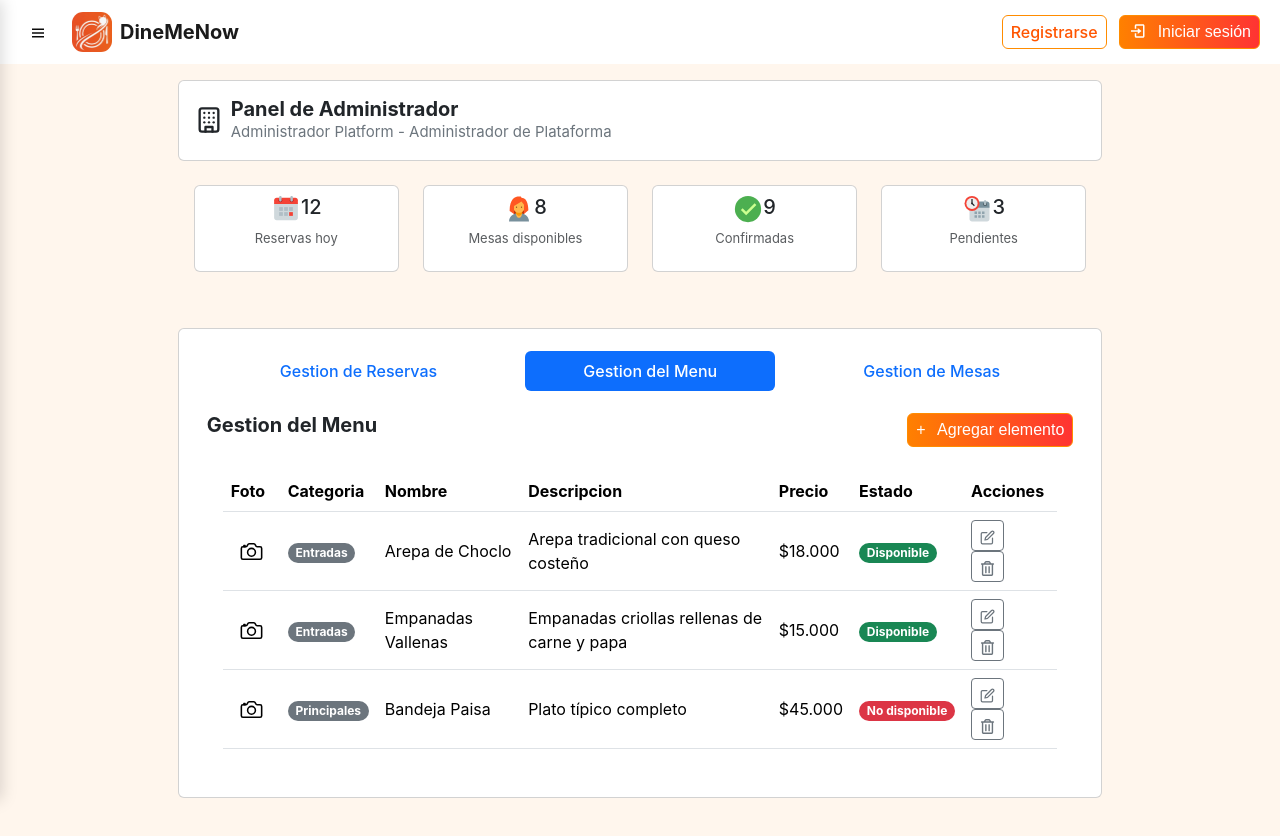
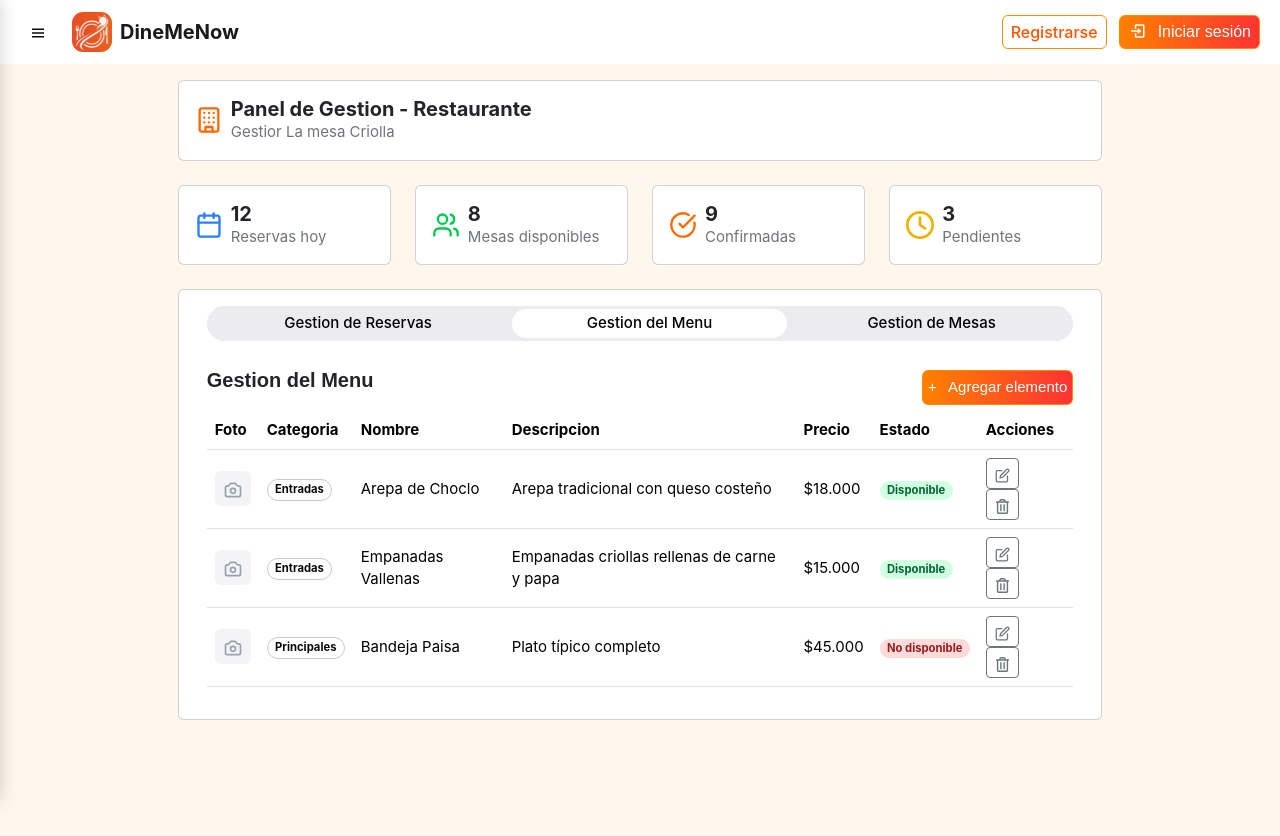
Before and after one commit to RonaldoBarragan/DineMeNow-Frontend, a React (Vite) app: page /restaurante/vista in a window 1280 px wide. Both pictures are taken after a click on the tab "Gestion del Menu". Shown: the top 836 px of the page. Built offline with nearby package versions, Linux system fonts and the light colour scheme.

Commit message:
Cambio section menu

```diff
--- a/src/components/comVista-Restaurante/Estadisticas.jsx
+++ b/src/components/comVista-Restaurante/Estadisticas.jsx
@@ -1,35 +1,58 @@
 import { Card, Col, Row } from "react-bootstrap";
-import { FcPlanner } from "react-icons/fc";
-import { FcOk } from "react-icons/fc";
-import { FcOvertime } from "react-icons/fc";
-import { FcBusinesswoman } from "react-icons/fc";
+import { FiCalendar } from "react-icons/fi";
+import { LuUsers } from "react-icons/lu";
+import { LuCircleCheckBig } from "react-icons/lu";
+import { FaRegClock } from "react-icons/fa6";
 
 export default function Stat() {
     return (
         <>
-        <Row className="mb-4">
-            <Col className="mb-3">
-            <Card className="p-2 align-items-center">
-                <Card.Title className="mb-0"><FcPlanner size={30} />12</Card.Title>
-                <p className="text-muted letra-size">Reservas hoy</p>
+        <Row className="mb-4 p-0">
+            <Col>
+            <Card>
+                <Card.Body className="d-flex align-items-center gap-2">
+                    <FiCalendar className="icon-color-reservas" size={28} />
+                    <div className="flex-column">
+                        <Card.Title className="fw-bold mb-0">12</Card.Title>
+                        <Card.Text className="text-left mt-0 fs-propio">Reservas hoy</Card.Text>
+                    </div>
+                </Card.Body>
             </Card>
             </Col>
-            <Col className="mb-3">
-            <Card className="p-2 align-items-center">
-                <Card.Title className="mb-0"><FcBusinesswoman size={30} />8</Card.Title>
-                <p className="text-muted letra-size">Mesas disponibles</p>
+
+            <Col>
+            <Card>
+                <Card.Body className="d-flex align-items-center gap-2">
+                    <LuUsers className="icon-color-mesas" size={28} />
+                    <div className="flex-column">
+                        <Card.Title className="fw-bold mb-0">8</Card.Title>
+                        <Card.Text className="text-left mt-0 fs-propio">Mesas disponibles</Card.Text>
+                    </div>
+                </Card.Body>
             </Card>
             </Col>
-            <Col className="mb-3">
-            <Card className="p-2 align-items-center">
-                <Card.Title className="mb-0"><FcOk size={30} />9</Card.Title>
-                <p className="text-muted letra-size">Confirmadas</p>
+
+            <Col>
+            <Card>
+                <Card.Body className="d-flex align-items-center gap-2">
+                    <LuCircleCheckBig className="icon-color-confirms" size={28} />
+                    <div className="flex-column">
+                        <Card.Title className="fw-bold mb-0">9</Card.Title>
+                        <Card.Text className="text-left mt-0 fs-propio">Confirmadas</Card.Text>
+                    </div>
+                </Card.Body>
             </Card>
             </Col>
-            <Col className="mb-3">
-            <Card className="p-2 align-items-center">
-                <Card.Title className="mb-0"><FcOvertime size={30} />3</Card.Title>
-                <p className="text-muted letra-size">Pendientes</p>
+
+            <Col>
+            <Card>
+                <Card.Body className="d-flex align-items-center gap-2">
+                    <FaRegClock className="icon-color-reserva-pending" size={28} />
+                    <div className="flex-column">
+                        <Card.Title className="fw-bold mb-0">3</Card.Title>
+                        <Card.Text className="text-left mt-0 fs-propio">Pendientes</Card.Text>
+                    </div>
+                </Card.Body>
             </Card>
             </Col>
 
--- a/src/components/comVista-Restaurante/Menu.jsx
+++ b/src/components/comVista-Restaurante/Menu.jsx
@@ -1,15 +1,18 @@
-import { Card, Table, Button, Badge } from "react-bootstrap";
+import { Table, Button, Badge } from "react-bootstrap";
 import { FaRegTrashAlt } from "react-icons/fa";
 import { FiEdit } from "react-icons/fi";
 import { IoCameraOutline } from "react-icons/io5";
+import { HiOutlineCamera } from "react-icons/hi";
 
 export default function Menu() {
     return (
         <>
-        <Card.Title className="fw-bold d-flex justify-content-between">Gestion del Menu<Button size="sm" className="buttonNaranjaDegrade"><span className="me-2">+</span> Agregar elemento</Button></Card.Title>
+        <div className="d-flex justify-content-between align-items-center">
+            <h3 className="fw-bold mb-3">Gestion del Menu</h3>
+            <Button size="sm" className="buttonNaranjaDegrade style-button-AddElement"><span className="me-2">+</span> Agregar elemento</Button>
+        </div>
         {/* Tabla */}
-        <Card.Body>
-            <Table hover>
+        <Table className="align-middle fs-propio">
             <thead>
                 <tr>
                     <th>Foto</th>
@@ -21,15 +24,15 @@ export default function Menu() {
                     <th>Acciones</th>
                 </tr>
             </thead>
-                <tbody className="align-middle letra-size-tabla">
+            <tbody>
                 {/* FILA 1 */}
                 <tr>
-                        <td><span className="fondo-tab p-2 rounded"><IoCameraOutline size={25} /></span></td>
-                        <td><Badge bg="secondary" pill>Entradas</Badge></td>
+                    <td><span className="p-2 rounded icon-bg-camera-color"><HiOutlineCamera size={20} /></span></td>
+                    <td><Badge className="badge-table-category" pill>Entradas</Badge></td>
                     <td>Arepa de Choclo</td>
                     <td>Arepa tradicional con queso costeño</td>
                     <td>$18.000</td>
-                        <td><Badge bg="success" pill>Disponible</Badge></td>
+                    <td><Badge className="badge-table-positivo-state" pill>Disponible</Badge></td>
                     <td>
                         <Button variant="outline-secondary" size="sm" className="me-2"><FiEdit size={15} /></Button>
                         <Button variant="outline-secondary" size="sm" className="me-2"><FaRegTrashAlt size={15} /></Button>
@@ -38,12 +41,12 @@ export default function Menu() {
 
                 {/* FILA 2 */}
                 <tr>
-                        <td><span className="fondo-tab p-2 rounded"><IoCameraOutline size={25} /></span></td>
-                        <td><Badge bg="secondary" pill>Entradas</Badge></td>
+                    <td><span className="p-2 rounded icon-bg-camera-color"><HiOutlineCamera size={20} /></span></td>
+                    <td><Badge className="badge-table-category" pill>Entradas</Badge></td>
                     <td>Empanadas Vallenas</td>
                     <td>Empanadas criollas rellenas de carne y papa</td>
                     <td>$15.000</td>
-                        <td><Badge bg="success" pill>Disponible</Badge></td>
+                    <td><Badge className="badge-table-positivo-state" pill>Disponible</Badge></td>
                     <td>
                         <Button variant="outline-secondary" size="sm" className="me-2"><FiEdit size={15} /></Button>
                         <Button variant="outline-secondary" size="sm" className="me-2"><FaRegTrashAlt size={15} /></Button>
@@ -52,12 +55,12 @@ export default function Menu() {
 
                 {/* FILA 3 */}
                 <tr>
-                        <td><span className="fondo-tab p-2 rounded"><IoCameraOutline size={25} /></span></td>
-                        <td><Badge bg="secondary" pill>Principales</Badge></td>
+                    <td><span className="p-2 rounded icon-bg-camera-color"><HiOutlineCamera size={20} /></span></td>
+                    <td><Badge className="badge-table-category" pill>Principales</Badge></td>
                     <td>Bandeja Paisa</td>
                     <td>Plato típico completo</td>
                     <td>$45.000</td>
-                        <td><Badge bg="danger" pill>No disponible</Badge></td>
+                    <td><Badge className="badge-table-negativo-state" pill>No disponible</Badge></td>
                     <td>
                         <Button variant="outline-secondary" size="sm" className="me-2"><FiEdit size={15} /></Button>
                         <Button variant="outline-secondary" size="sm" className="me-2"><FaRegTrashAlt size={15} /></Button>
@@ -65,7 +68,6 @@ export default function Menu() {
                 </tr>
             </tbody>
         </Table>
-        </Card.Body>
         </>
     )
 }
--- a/src/components/comVista-Restaurante/Nav-Secciones.jsx
+++ b/src/components/comVista-Restaurante/Nav-Secciones.jsx
@@ -7,7 +7,7 @@ export default function NavSecciones() {
     return (
         <>
         <Container className="per">
-            <Tabs defaultActiveKey="Reservas" className="mb-3 fondo-tab rounded-pill" variant="pills" fill>
+            <Tabs defaultActiveKey="Reservas" className="mb-4 rounded-pill tab-restaurant" variant="pills" fill>
                 <Tab eventKey="Reservas" title="Gestion de Reservas">
                     <Reservas />
                 </Tab>
--- a/src/components/comVista-Restaurante/Tittle.jsx
+++ b/src/components/comVista-Restaurante/Tittle.jsx
@@ -6,10 +6,10 @@ export default function Tittle() {
     <>
     <Card className="mb-4">
         <Card.Body className="d-flex align-items-center gap-2">
-            <LuBuilding size={28} />
+            <LuBuilding className="icon-color-panel" size={28} />
             <div className="flex-column">
-                <Card.Title className="fw-bold mb-0">Panel de Administrador</Card.Title>
-                <Card.Text className="text-left mt-0 fs-propio">Administrador Platform - Administrador de Plataforma</Card.Text>
+                <Card.Title className="fw-bold mb-0">Panel de Gestion - Restaurante</Card.Title>
+                <Card.Text className="text-left mt-0 fs-propio">Gestior La mesa Criolla</Card.Text>
             </div>
         </Card.Body>
     </Card>
--- a/src/components/comVista-Restaurante/style.css
+++ b/src/components/comVista-Restaurante/style.css
@@ -1,14 +1,91 @@
 /*No tocar*/
 .margen-provi {
-  margin-top: 5rem !important;
+    margin-top: 5rem !important;
 }
 /**/
 
 .container-principal-propio {
-  max-width: 85%;
-  min-height: 100vh;
+    max-width: 85%;
+    min-height: 100vh;
 }
+
 .fs-propio {
-  font-size: 15px;
+    font-size: 15px;
 }
+
+.style-button-AddElement {
+    font-size: 15px !important;
+    height: max-content;
+    padding: 5px;
+}
+
 /*Color icons*/
+.icon-color-panel {
+    color: #ff6900;
+}
+
+.icon-color-reservas {
+    color: #2b7fff;
+}
+
+.icon-color-mesas {
+    color: #00c950;
+}
+
+.icon-color-confirms {
+    color: #ff6900;
+}
+
+.icon-color-reserva-pending {
+    color: #f0b100;
+}
+
+.icon-bg-camera-color {
+    color: #99a1af;
+    background-color: #f3f4f6;
+}
+
+/*Badges*/
+.badge-table-category {
+    background-color: transparent !important;
+    color: #0a0a0a;
+    border: 1px solid #c9cacc;
+}
+
+.badge-table-positivo-state {
+    background-color: #d1ffe1 !important;
+    color: #026630;
+}
+
+.badge-table-negativo-state {
+    background-color: #ffdbdb !important;
+    color: #991b1b;
+}
+/*Estilo tabs*/
+.tab-restaurant {
+    background-color: #ececf0;
+}
+
+.tab-restaurant li {
+    background-color: transparent;
+    padding: 3px;
+}
+
+.tab-restaurant .nav-link {
+    color: #000;
+    border-radius: var(--bs-border-radius-pill) !important;
+    padding-block: calc(var(--spacing)*1);
+    font-size: 15px;
+    padding: 3px;
+}
+
+.tab-restaurant .nav-link.active {
+    background-color: #ffffff;
+    color: #000;
+    border-radius: var(--bs-border-radius-pill) !important;
+}
+
+.tab-restaurant .nav-item:hover { /*Quitar hover*/
+    background-color: #ececf0;
+    border-radius: var(--bs-border-radius-pill);
+}
--- a/src/routes/AppRoutes.jsx
+++ b/src/routes/AppRoutes.jsx
@@ -27,9 +27,9 @@ export const AppRoutes = () => {
       <Route path="/cambiarcontrasena" element={<CambiarContrasena />} />
       <Route path="/cliente/perfil" element={<GestionPerfilCliente />} />
       <Route path="/cliente/inicio" element={<InicioClientes />} />
-       <Route path="/restaurante/vista" element={<Vista_Restaurante />} />
-       <Route path="/restaurante/perfil" element={<PerfilRestaurante />} />
-       <Route path="/mesero/panel" element={<Panel_Mesero />} />
+      <Route path="/restaurante/vista" element={<Vista_Restaurante />} />
+      <Route path="/restaurante/perfil" element={<PerfilRestaurante />} />
+      <Route path="/mesero/panel" element={<Panel_Mesero />} />
       <Route path="/restaurante/vista" element={<Vista_Restaurante />} />
       <Route path="/restaurante/perfil" element={<PerfilRestaurante />} />
       <Route path="/adminp/panel" element={<AdminP_Panel />} />
```
Also changed, not shown: 1 other file (tests, documents, lock files or other folders). Lines whose indentation alone changed are shown as unchanged.
